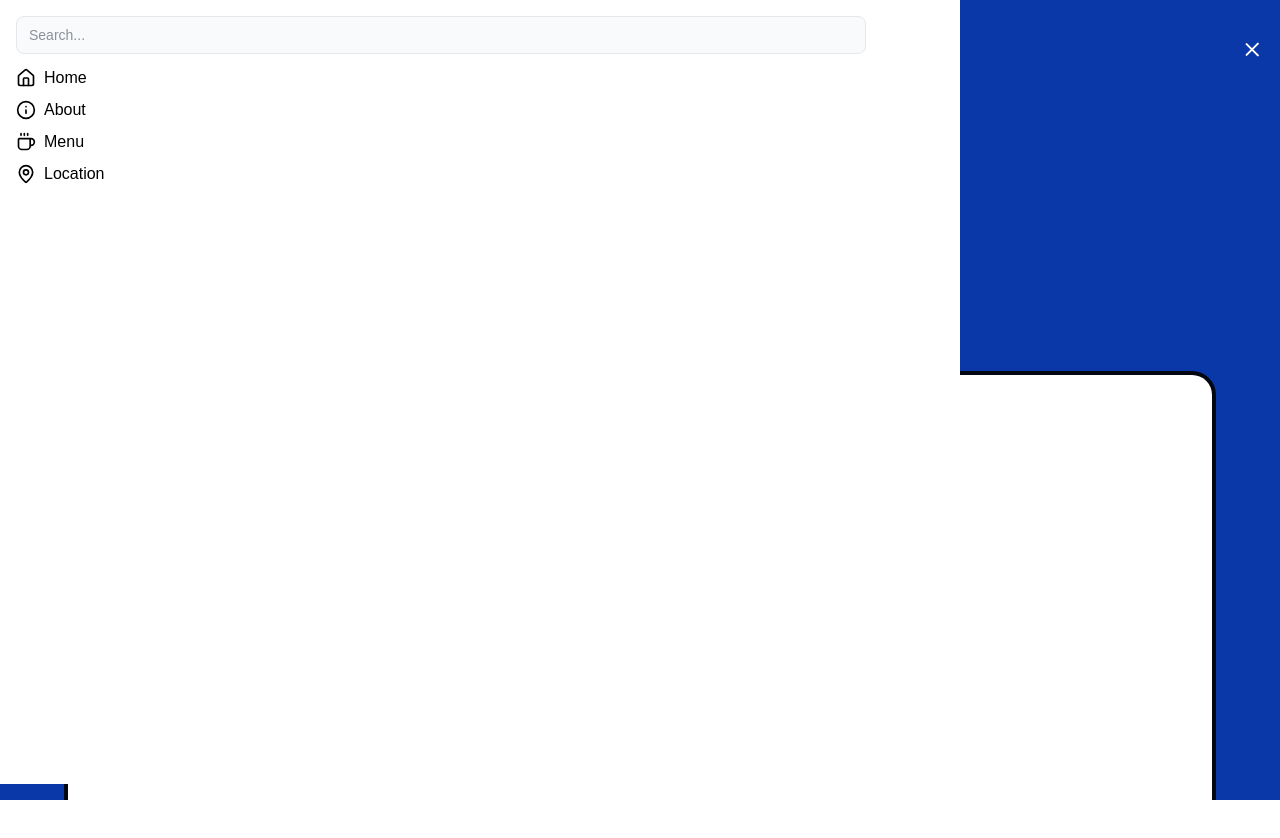
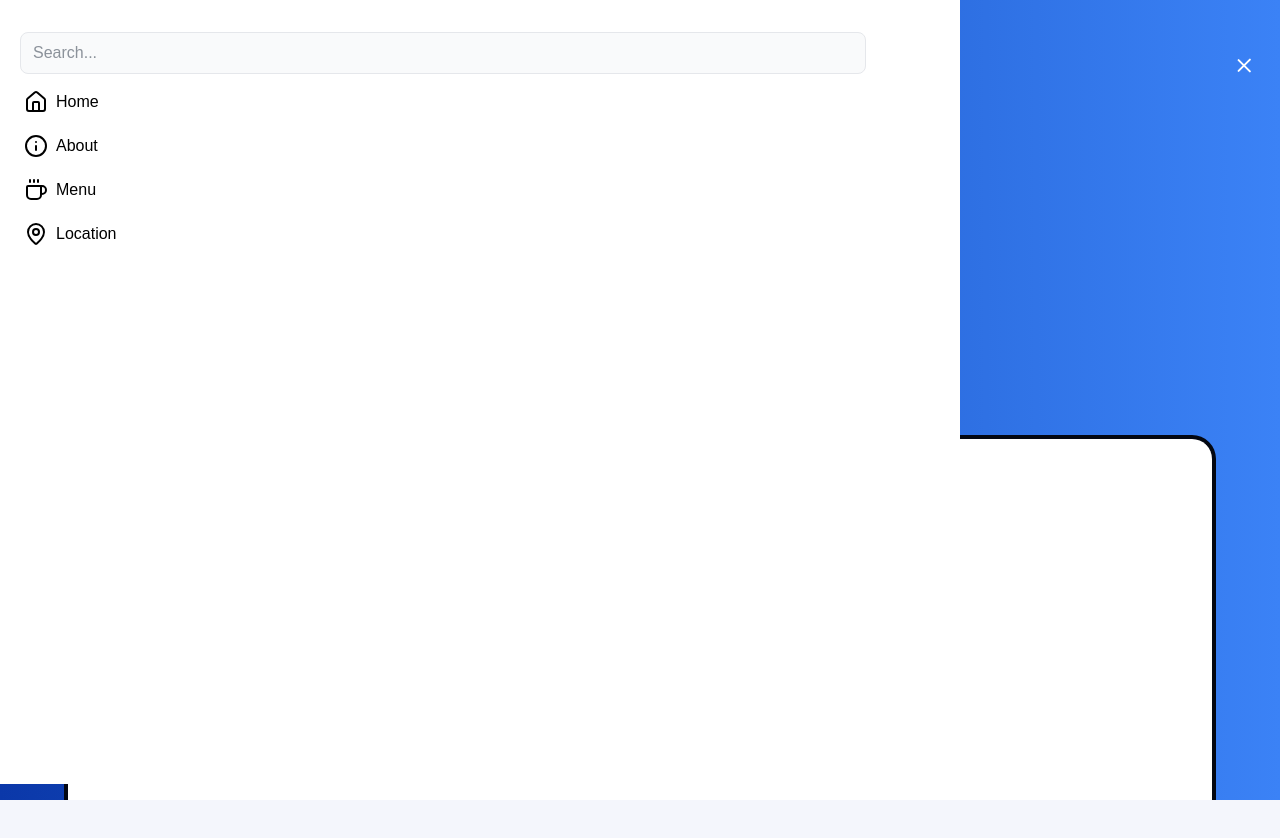
Before and after one commit to alvinojhonathan070-blip/JoCoffee, a website: page index.html in a window 1280 px wide. Both pictures are taken after a click on the button "Open Menu". Drawn offline with nearby package versions, Linux system fonts and the light colour scheme.

Commit message:
restyling dan otw lanjut ke about

```diff
--- a/index.html
+++ b/index.html
@@ -5,46 +5,47 @@
   <meta name="viewport" content="width=device-width, initial-scale=1.0">
   <link rel="stylesheet" href="style.css">
   <title>Jo Coffee</title>
+  <link  rel="icon" type="images/x-icon" href="images/LOGO JOCOFFEE.webp">
   <script src="https://cdn.jsdelivr.net/npm/@tailwindcss/browser@4"></script>
 </head>
 <body class="bg-inherit font-montserrat">
 
   <!-- HERO SECTION -->
-  <section id="home" class="bg-[#0B38A9] w-full h-dvh flex flex-col items-center overflow-hidden">
+  <section id="home" class="bg-gradient-to-r from-[#0B38A9] to-[#3B82F6] w-full h-dvh flex flex-col items-center overflow-hidden">
 
   <!-- HIDDEN NAVBAR MOBILE -->
- <div id="hiddenNav" class="-translate-y-4 left-0 opacity-0 pointer-events-none transition-all duration-300 ease-in-out absolute bg-white pl-4 pt-8 gap-3 flex flex-col z-20 h-full w-[75%]">
+ <div id="hiddenNav" class="-translate-y-4 left-0 opacity-0 pointer-events-none transition-all duration-300 ease-in-out absolute bg-white pl-5 pt-12 gap-3 flex flex-col z-20 h-dvh w-[75%]">
   <input
       type="text"
       placeholder="Search..."
-      class="w-[90%] bg-gray-50 text-sm text-gray-800 rounded-lg pl-3 pr-9 py-2 border border-gray-200 focus:outline-none focus:border-black transition-colors">
-  <ul id="listNav" class="flex text-md flex-col gap-2">
+      class="w-[90%] bg-gray-50 text-md text-gray-800 rounded-lg pl-3 pr-9 py-2 border border-gray-200 focus:outline-none focus:border-black transition-colors">
+  <ul id="listNav" class="flex text-md flex-col gap-3">
     <li>
-      <a class="flex items-center gap-2" href="#home">
-        <svg xmlns="http://www.w3.org/2000/svg" width="20" height="20" viewBox="0 0 24 24" fill="none" stroke="currentColor" stroke-width="2" stroke-linecap="round" stroke-linejoin="round" class="lucide lucide-house preview-icon"><path d="M15 21v-8a1 1 0 0 0-1-1h-4a1 1 0 0 0-1 1v8"/><path d="M3 10a2 2 0 0 1 .709-1.528l7-6a2 2 0 0 1 2.582 0l7 6A2 2 0 0 1 21 10v9a2 2 0 0 1-2 2H5a2 2 0 0 1-2-2z"/>
+      <a class="active:bg-amber-400 active:rounded-md active:border active:scale-90 pl-1 py-1 w-[35%] transition flex items-center gap-2" href="#home">
+        <svg xmlns="http://www.w3.org/2000/svg" width="24" height="24" viewBox="0 0 24 24" fill="none" stroke="currentColor" stroke-width="2" stroke-linecap="round" stroke-linejoin="round" class="lucide lucide-house preview-icon"><path d="M15 21v-8a1 1 0 0 0-1-1h-4a1 1 0 0 0-1 1v8"/><path d="M3 10a2 2 0 0 1 .709-1.528l7-6a2 2 0 0 1 2.582 0l7 6A2 2 0 0 1 21 10v9a2 2 0 0 1-2 2H5a2 2 0 0 1-2-2z"/>
         <span>Home</span>
         </svg>
       </a>
     </li>
 
     <li>
-      <a class="flex gap-2 items-center" href="#about">
-        <svg xmlns="http://www.w3.org/2000/svg" width="20" height="20" viewBox="0 0 24 24" fill="none" stroke="currentColor" stroke-width="2" stroke-linecap="round" stroke-linejoin="round" class="lucide lucide-info preview-icon"><circle cx="12" cy="12" r="10"/><path d="M12 16v-4"/><path d="M12 8h.01"/>
+      <a class="active:bg-amber-400 active:rounded-md active:border active:scale-90 pl-1 py-1 w-[35%] flex gap-2 items-center" href="#about">
+        <svg xmlns="http://www.w3.org/2000/svg" width="24" height="24" viewBox="0 0 24 24" fill="none" stroke="currentColor" stroke-width="2" stroke-linecap="round" stroke-linejoin="round" class="lucide lucide-info preview-icon"><circle cx="12" cy="12" r="10"/><path d="M12 16v-4"/><path d="M12 8h.01"/>
         <span>About</span>
         </svg>
       </a>
     </li>
 
     <li>
-    <a class="flex gap-2 items-center" href="#menu">
-      <svg xmlns="http://www.w3.org/2000/svg" width="20" height="20" viewBox="0 0 24 24" fill="none" stroke="currentColor" stroke-width="2" stroke-linecap="round" stroke-linejoin="round" class="lucide lucide-coffee preview-icon"><path d="M10 2v2"/><path d="M14 2v2"/><path d="M16 8a1 1 0 0 1 1 1v8a4 4 0 0 1-4 4H7a4 4 0 0 1-4-4V9a1 1 0 0 1 1-1h14a4 4 0 1 1 0 8h-1"/><path d="M6 2v2"/>
+    <a class="active:bg-amber-400 active:rounded-md active:border active:scale-90 pl-1 py-1 w-[35%] flex gap-2 items-center" href="#menu">
+      <svg xmlns="http://www.w3.org/2000/svg" width="24" height="24" viewBox="0 0 24 24" fill="none" stroke="currentColor" stroke-width="2" stroke-linecap="round" stroke-linejoin="round" class="lucide lucide-coffee preview-icon"><path d="M10 2v2"/><path d="M14 2v2"/><path d="M16 8a1 1 0 0 1 1 1v8a4 4 0 0 1-4 4H7a4 4 0 0 1-4-4V9a1 1 0 0 1 1-1h14a4 4 0 1 1 0 8h-1"/><path d="M6 2v2"/>
       <span>Menu</span>
       </svg>
     </a>
     </li>
 
-  <li><a class="flex gap-2 items-center" href="#location">
-    <svg xmlns="http://www.w3.org/2000/svg" width="20" height="20" viewBox="0 0 24 24" fill="none" stroke="currentColor" stroke-width="2" stroke-linecap="round" stroke-linejoin="round" class="lucide lucide-map-pin preview-icon"><path d="M20 10c0 4.993-5.539 10.193-7.399 11.799a1 1 0 0 1-1.202 0C9.539 20.193 4 14.993 4 10a8 8 0 0 1 16 0"/><circle cx="12" cy="10" r="3"/>
+  <li><a class="active:bg-amber-400 active:rounded-md active:border active:scale-90 pl-1 py-1 w-[35%] flex gap-2 items-center" href="#location">
+    <svg xmlns="http://www.w3.org/2000/svg" width="24" height="24" viewBox="0 0 24 24" fill="none" stroke="currentColor" stroke-width="2" stroke-linecap="round" stroke-linejoin="round" class="lucide lucide-map-pin preview-icon"><path d="M20 10c0 4.993-5.539 10.193-7.399 11.799a1 1 0 0 1-1.202 0C9.539 20.193 4 14.993 4 10a8 8 0 0 1 16 0"/><circle cx="12" cy="10" r="3"/>
     <span>Location</span>
     </svg>
     </a>
@@ -53,7 +54,7 @@
   </div>
 
     <!-- NAVBAR -->
-<nav id="navbar" class="fixed w-full px-3 flex flex-row justify-between items-center z-5 ">
+<nav id="navbar" class="fixed w-full px-5 top-[2%] flex flex-row justify-between items-center z-5 ">
   <img src="images/LOGO JOCOFFEE.webp" fetchpriority="high" alt="Jo Coffee Logo" class="h-24 object-contain">
 
 <button
@@ -85,7 +86,7 @@
 </nav>
 
     <!-- MAIN HERO CONTENT -->
-    <h1 class="mt-[25%] text-white text-[34px] text-nowrap font-semibold text-center">
+    <h1 class="text-shadow-black text-shadow-[-1px_1.3px_5px] mt-[30%] text-white text-[34px] text-nowrap font-semibold text-center">
       It's More Than Coffee
     </h1>
 
@@ -97,7 +98,7 @@
         src="images/KOPI (1).webp"
         fetchpriority="high"
         alt="Jo Coffee Cup"
-        class="-mt-[15%] h-[95%] w-auto object-contain active:scale-110 transition-transform duration-300 drop-shadow-2xl"
+        class="-mt-[20%] h-[95%] w-auto object-contain active:scale-110 transition-transform duration-300 drop-shadow-2xl"
       >
 
       <!-- CTA Button -->
@@ -109,7 +110,7 @@
   </section>
 
   <!-- NEXT SECTION -->
-  <section id="about" class="bg-white w-full min-h-dvh px-6 py-12 text-white">
+  <section id="about" class="bg-[#F4F6FC] w-full h-dvh flex flex-col items-center overflow-hidden">
     <!-- Konten section berikutnya -->
   </section>
 <script src="script.js"></script>
--- a/script.js
+++ b/script.js
@@ -9,9 +9,9 @@ function openNav() {
   requestAnimationFrame(() => {
     navbarMobile.classList.remove("opacity-0");
     navbarMobile.classList.add("opacity-100");
-    navbarMobile.style.animation = "navHidden linear";
+    navbarMobile.style.animation = "navHidden2 linear";
     navbarMobile.style.animationTimeline = "scroll()";
-    navbarMobile.style.animationRange = "0% 80%";
+    navbarMobile.style.animationRange = "0% 100%";
     navbarMobile.style.animationFillMode = "forwards";
   });
 }
@@ -22,7 +22,6 @@ function closeNav() {
   navbarMobile.style.removeProperty("animation-timeline");
   navbarMobile.style.removeProperty("animation-range");
   navbarMobile.style.removeProperty("animation-fill-mode");
-
   navbarMobile.classList.remove("opacity-100");
   navbarMobile.classList.add("opacity-0", "pointer-events-none");
 }
```
Also changed, not shown: style.css.
